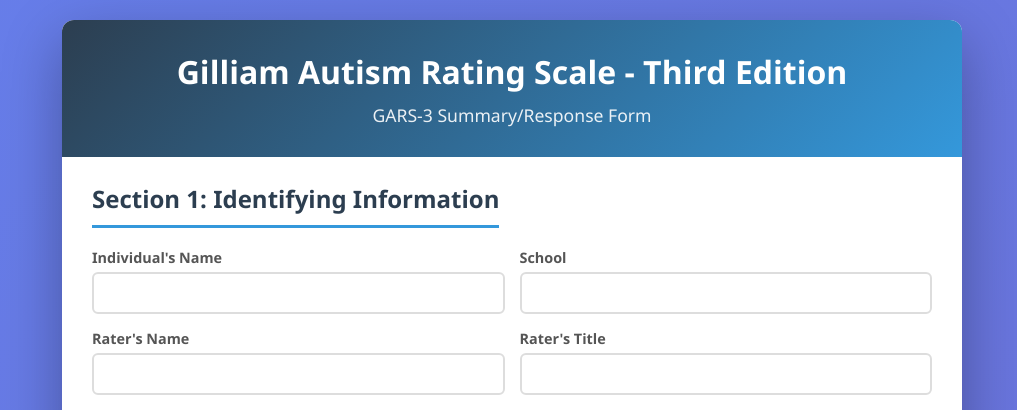
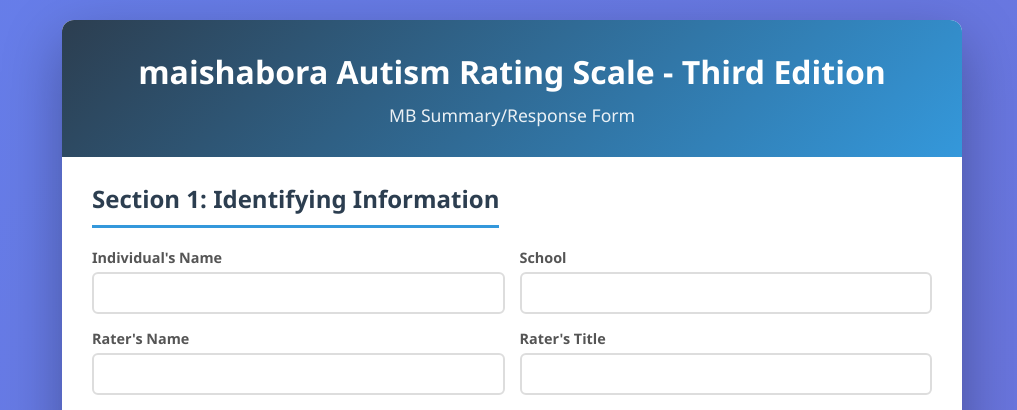
Before and after one commit to Nehemia-joh/mb-index, a PHP site: page / in a window 1280 px wide. Shown: the top 410 px of the page, without its empty margins (128-1145 px from the left). Run offline with PHP 8.4, Linux system fonts and the light colour scheme.

Commit message:
second 890

```diff
--- a/index.php
+++ b/index.php
@@ -175,8 +175,8 @@ $subscales = [
 <body>
     <div class="container">
         <div class="header">
-            <h1>Gilliam Autism Rating Scale - Third Edition</h1>
-            <p>GARS-3 Summary/Response Form</p>
+            <h1>maishabora Autism Rating Scale - Third Edition</h1>
+            <p>MB Summary/Response Form</p>
         </div>
 
         <form action="score.php" method="POST">
--- a/score.php
+++ b/score.php
@@ -93,7 +93,7 @@ $tableB = [
     ["10", [29,29], [47,47], 81],
     ["9", null, [46,46], 80],
     ["8", [28,28], null, 79],
-    ["7", [27,27], [45,45], 78,
+    ["7", [27,27], [45,45], 78],
     ["6", null, [44,44], 77],
     ["5", [26,26], null, 76],
     ["5", null, [43,43], 75],
```
